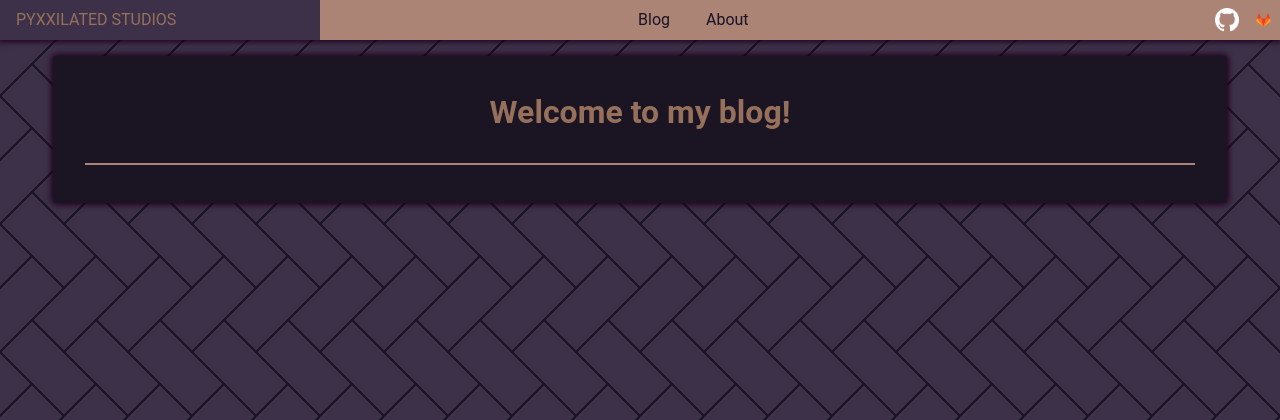
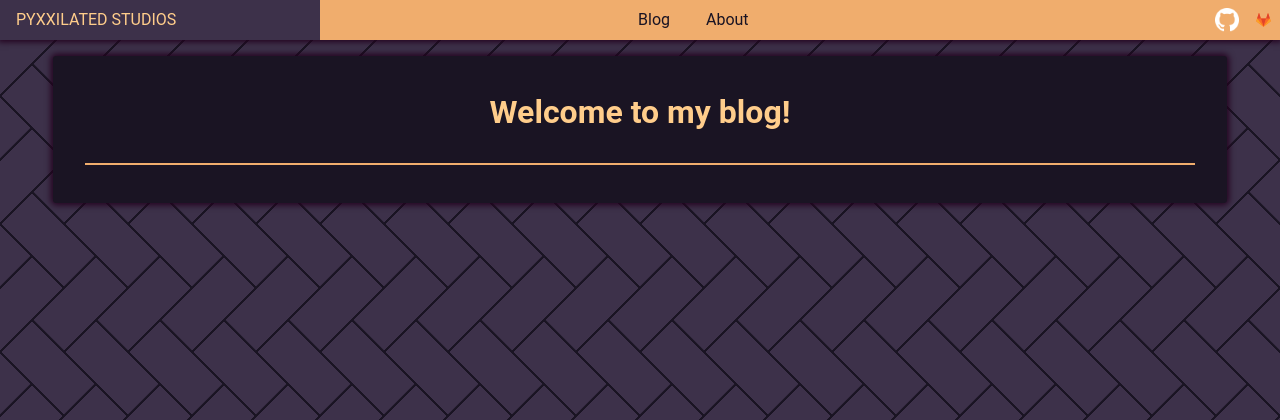
Before and after one commit to Pyxxil/website, a Django app: template personalsite/templates/blog.html in a window 1280 px wide. Shown: the top 420 px of the page. Run offline with Django 3.2, Linux system fonts and the light colour scheme; the template is opened without the code that fills it, so the values that code supplies are empty; some libraries are stand-ins or nearby versions; some web fonts are replaced.

Commit message:
Fix Contrast of Text

```diff
--- a/static/css/styles.css
+++ b/static/css/styles.css
@@ -1,6 +1,6 @@
 :root {
-  --primary: #ab8476;
-  --secondary: #96705b;
+  --primary: #f0ad6d;
+  --secondary: #ffcd8b;
   --background-colour: #1a1423;
   --secondary-background-colour: #3d314a;
   --text: var(--primary);
@@ -174,7 +174,7 @@ body {
 
 .content-wrapper {
   z-index: 2;
-  color: var(--secondary-text);
+  color: var(--text);
   background-color: var(--background-colour);
   line-height: normal;
   -moz-border-radius: 0.2em;
```
